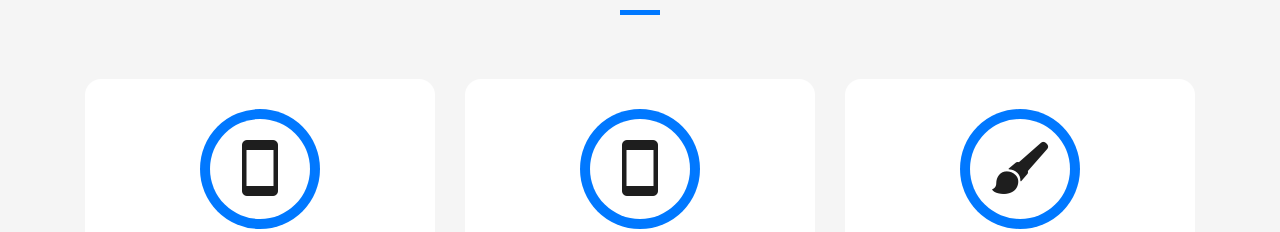
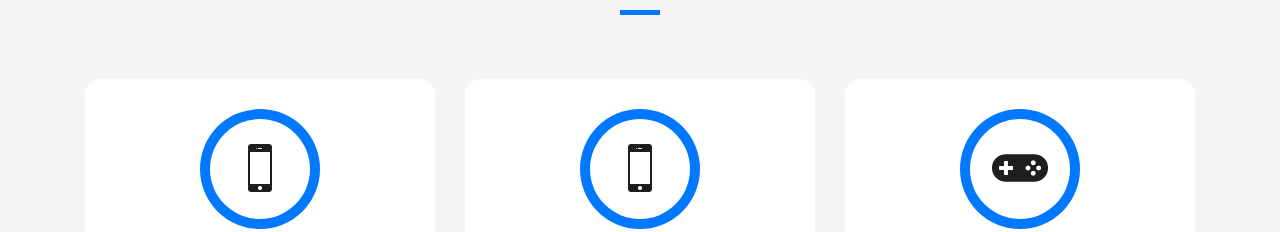
Before and after one commit to Mariakani/Mariakani.github.io, a plain HTML site: page index.html in a window 1280 px wide. Shown: the part 1960-2192 px from the top of the page. Drawn offline with Linux system fonts and the light colour scheme; files whose address does not match are found by name.

Commit message:
complete

```diff
--- a/index.html
+++ b/index.html
@@ -188,7 +188,7 @@
       <div class="col-md-4">
         <div class="service-box">
           <div class="service-ico">
-            <span class="ico-circle"><i class="ion-android-phone-portrait"></i></span>
+            <span class="ico-circle"><i class="ion-iphone"></i></span>
           </div>
           <div class="service-content">
             <h2 class="s-title">KulaChapChap</h2>
@@ -230,7 +230,7 @@
       <div class="col-md-4">
         <div class="service-box">
           <div class="service-ico">
-            <span class="ico-circle"><i class="ion-android-phone-portrait"></i></span>
+            <span class="ico-circle"><i class="ion-iphone"></i></span>
           </div>
 
           <div class="service-content">
@@ -259,7 +259,7 @@
       <div class="col-md-4">
         <div class="service-box">
           <div class="service-ico">
-            <span class="ico-circle"><i class="ion-paintbrush"></i></span>
+            <span class="ico-circle"><i class="ion-ios-game-controller-a"></i></span>
           </div>
           <div class="service-content">
             <h2 class="s-title">GuessFlagGame</h2>
```
Also changed, not shown: 3 other files.
